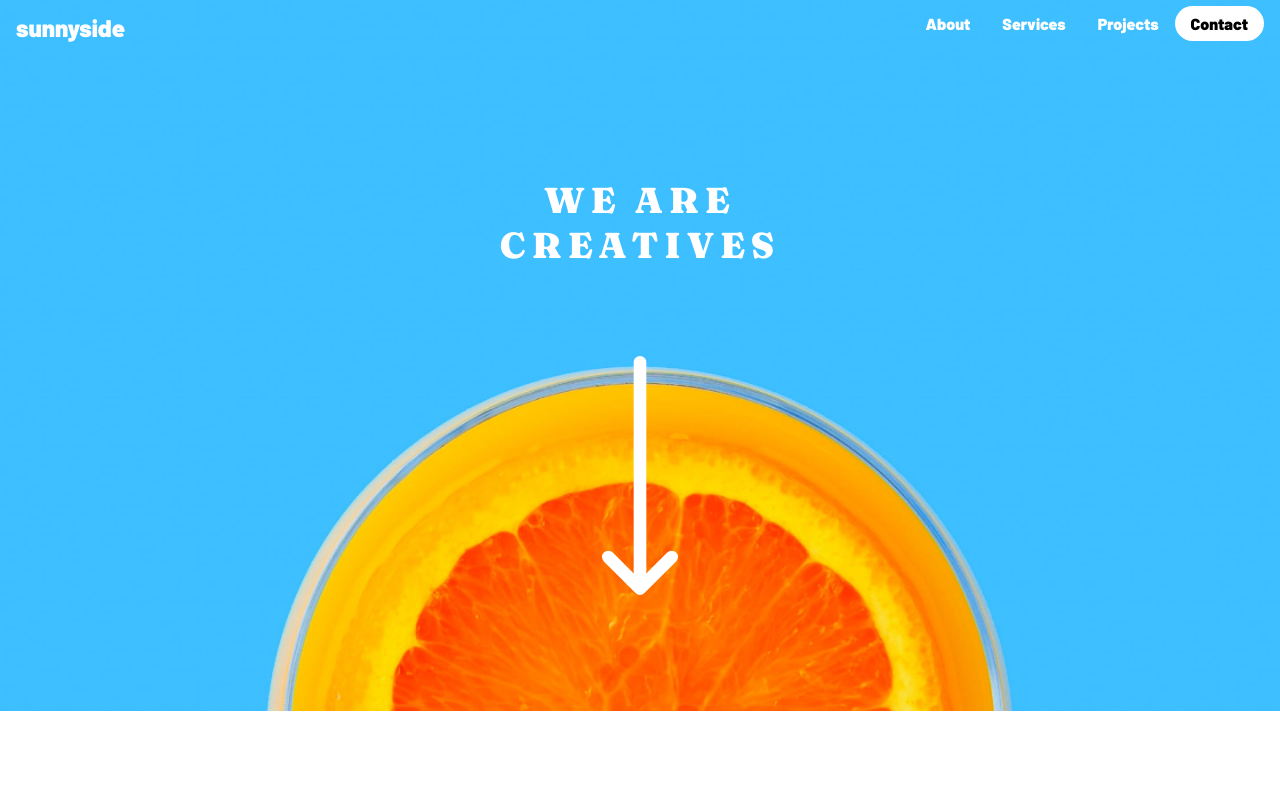
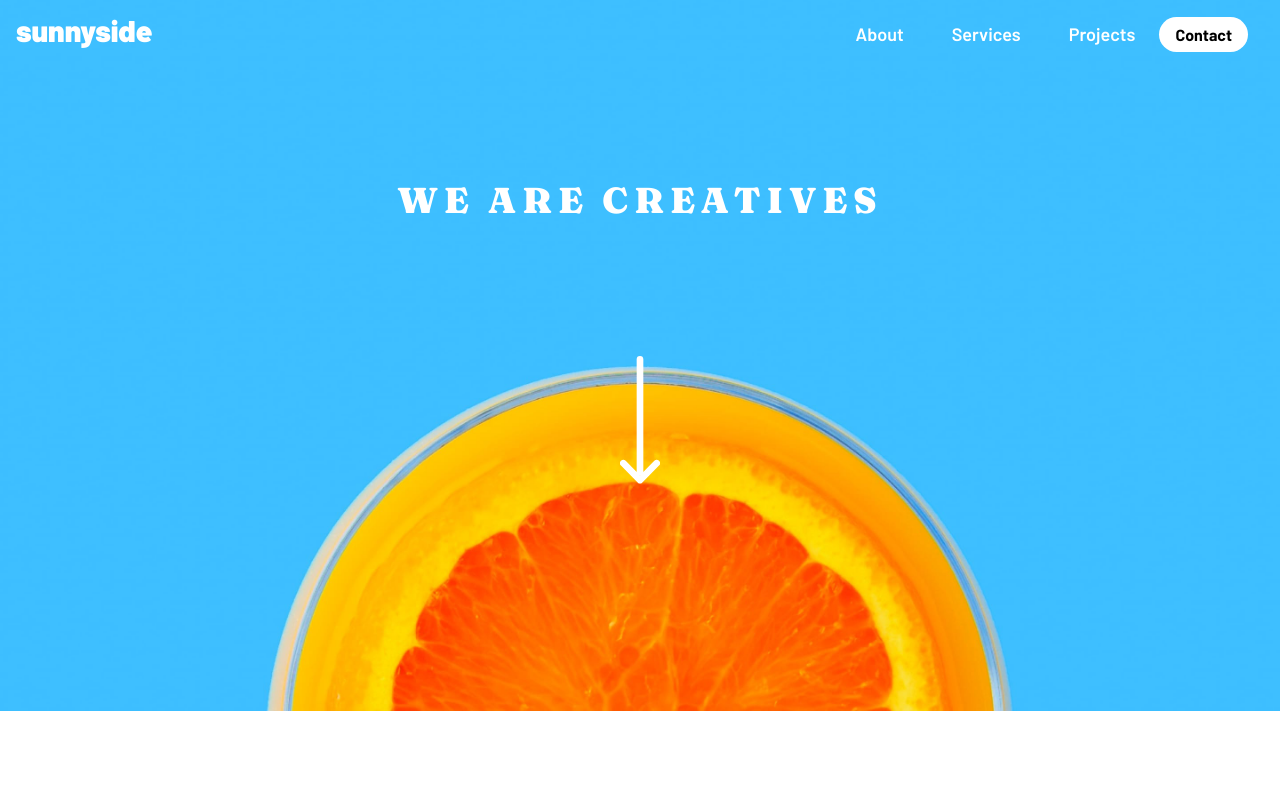
Before and after one commit to timbosTours/Frontend-Mentor-Sunnyside-Agency, a Next.js app: page / in a window 1280 px wide. Shown: the top 795 px of the page. Built offline with nearby package versions, Linux system fonts and the light colour scheme.

Commit message:
md: styling

```diff
--- a/components/Banner.tsx
+++ b/components/Banner.tsx
@@ -11,7 +11,7 @@ const fraunces = Fraunces({
 })
 
 const barlow = Barlow({
-    weight: ['600'],
+    weight: ['600', '700'],
     subsets: ['latin']
 })
 
@@ -27,8 +27,8 @@ function Banner() {
             <header className="relative flex justify-center" >
                 <div className={barlow.className}>
         <nav className="flex absolute w-full justify-between px-4 py-3 z-50">
-        <div className="flex items-center text-2xl font-extrabold text-white mr-4">
-        <h1 tabIndex={1}>sunnyside</h1>
+        <div className="flex items-center text-2xl text-white mr-4 md:text-3xl md:-mt-2">
+        <h1 tabIndex={1} className="md:font-black">sunnyside</h1>
         </div>
             <div className='md:hidden' >
                 <button onClick={handleClick}>
@@ -41,7 +41,7 @@ function Banner() {
                     />
                 </button>
         </div>
-        <ul className='hidden md:block'>
+        <ul className='hidden md:block md:m-2'>
         <Link href="/About" className="nav-link">
             About
         </Link>
@@ -51,7 +51,7 @@ function Banner() {
         <Link href="Projects" className="nav-link">
             Projects
         </Link>
-        <Link href="Contact" className="px-4 py-2 font-bold text-black bg-white rounded-full hover:bg-transparent focus:outline-none focus:shadow-outline-blue active:bg-blue-800">
+        <Link href="Contact" className="px-4 py-2 font-bold text-black bg-white rounded-full hover:bg-transparent focus:outline-none focus:shadow-outline-blue active:bg-blue-800 mr-2">
             Contact
         </Link>
         </ul>
@@ -73,8 +73,8 @@ function Banner() {
                 />
                 <div className="absolute justify-center">
                 </div>
-                    <h1 className="banner-heading leading-tight uppercase text-4xl text-center  text-white absolute top-1/4 "> we are <br /> creatives</h1>
-                <img className="absolute h-32 top-1/2 lg:h-60" src="/images/icon-arrow-down.svg" alt="down arrow" />
+                    <h1 className="banner-heading leading-tight uppercase text-4xl text-center  text-white absolute top-1/4"> we are <br className="md:hidden"/> creatives</h1>
+                <img className="absolute h-32 top-1/2" src="/images/icon-arrow-down.svg" alt="down arrow" />
                 <div className="flex absolute top-1/4">
                 {isOpen &&
                         <Dropbox />}
--- a/styles/globals.css
+++ b/styles/globals.css
@@ -4,7 +4,7 @@
 
 @layer base {
   .nav-link {
-    @apply px-4 py-2 font-bold text-white rounded-full hover:bg-transparent focus:outline-none active:bg-blue-800
+    @apply px-4 py-2 font-semibold text-white rounded-full hover:bg-transparent focus:outline-none active:bg-blue-800 m-2 md:text-lg
   }
 }
 @layer base {
```
